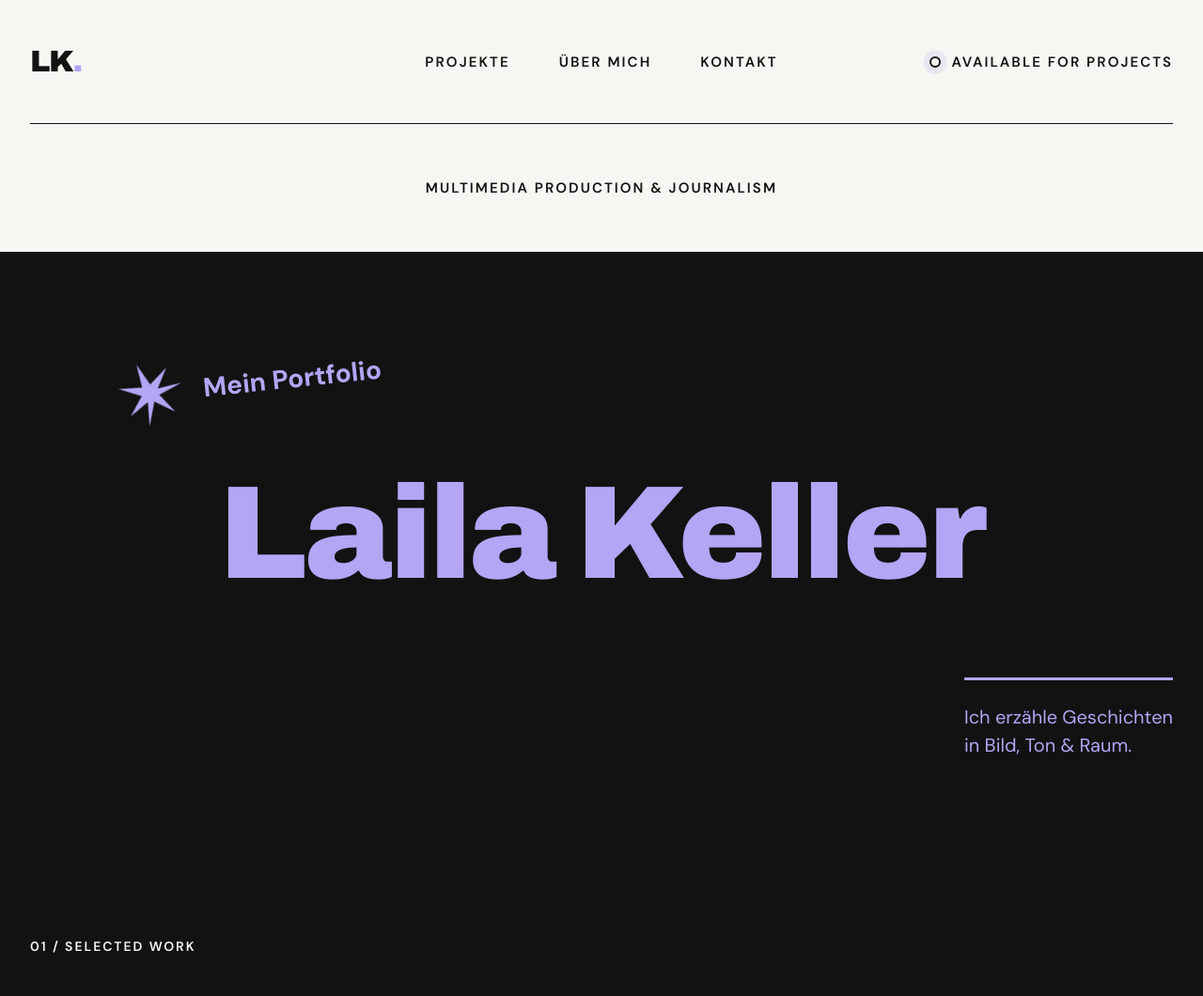
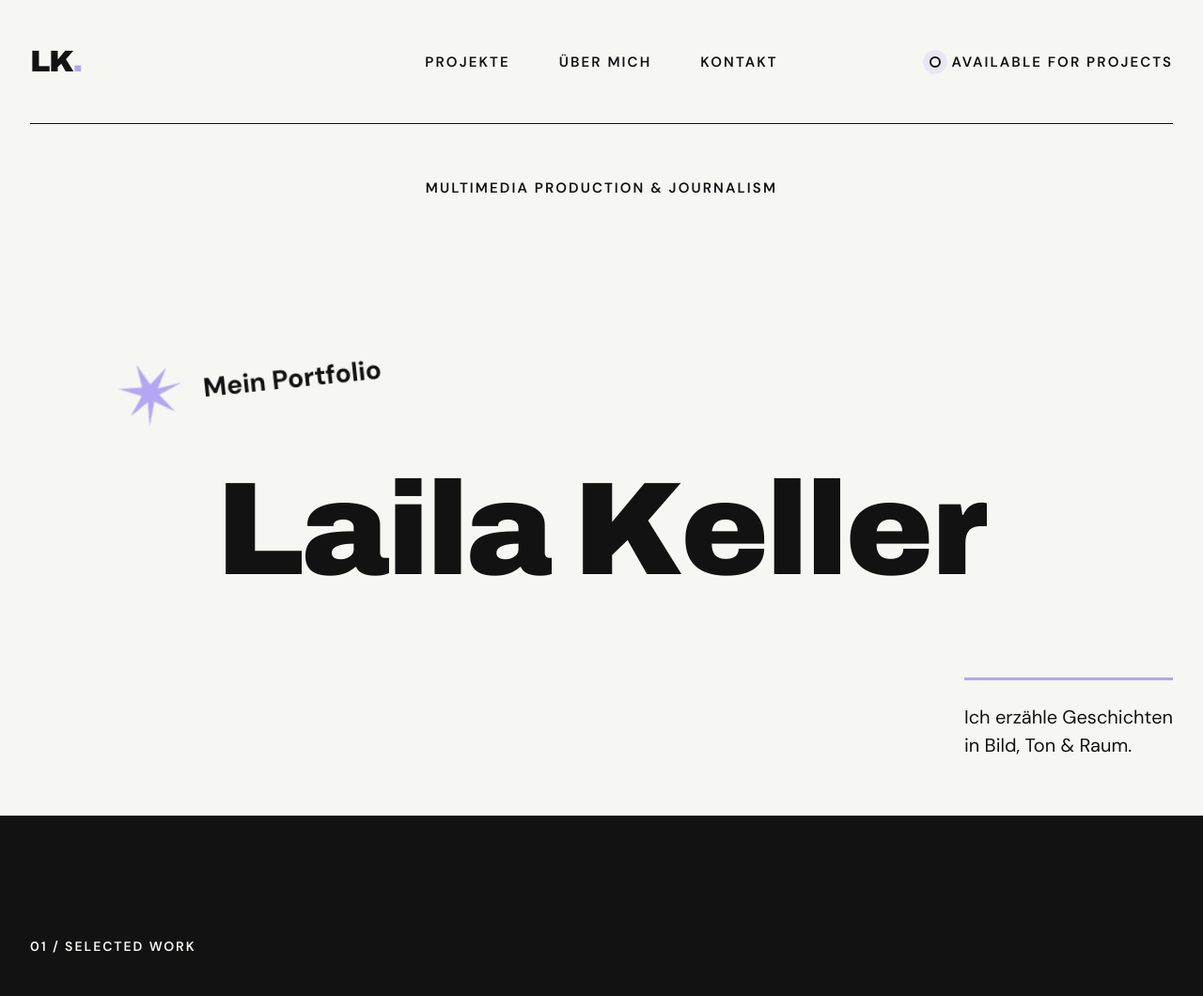
Before and after one commit to Lailaaaa23/portfolio, a PHP site: page / in a window 1280 px wide. Shown: the top 1060 px of the page at 94% size. Run offline with PHP 8.4, Linux system fonts and the light colour scheme.

Commit message:
Hero hell mit animiertem Namen

```diff
--- a/css/style.css
+++ b/css/style.css
@@ -191,7 +191,8 @@ button {
 
 
 /* ---------- 5. HERO ---------- */
-/* Der Hero kommt ohne Foto aus: Nur Typografie auf dunklem Grund.
+/* Der Hero kommt ohne Foto aus: nur Typografie auf hellem Grund.
+   So entsteht ein klarer Wechsel zum dunklen Teil "Selected Work".
    Das Porträt ist kleiner im Teil "Über mich" eingebunden. */
 .hero {
   position: relative;
@@ -201,7 +202,7 @@ button {
   justify-content: center;
   padding: var(--gutter);
   overflow: hidden;
-  background: var(--color-dark);
+  background: var(--color-light);
 }
 
 .hero-name {
@@ -209,12 +210,63 @@ button {
   font-weight: 900;
   font-stretch: 125%;
   font-variation-settings: "wdth" 125;
-  color: var(--color-accent);
+  color: var(--color-dark);
   font-size: clamp(56px, 11vw, 220px);
   line-height: 1;
   letter-spacing: -0.02em;
   text-align: center;
   white-space: nowrap;
+}
+
+/* --- Animation des Namens ---
+   JavaScript (main.js) verpackt jedes Wort und jeden Buchstaben in ein <span>.
+   Das Wort ist wie ein Fenster (overflow: hidden): Die Buchstaben starten
+   unterhalb davon und gleiten nacheinander nach oben ins Bild. */
+.hero-name .word {
+  display: inline-block;
+  overflow: hidden;
+  vertical-align: top;
+  padding-bottom: 0.06em;   /* etwas Luft, damit nichts abgeschnitten wird */
+}
+
+.hero-name .letter {
+  display: inline-block;
+  transform: translateY(110%);   /* Start: unsichtbar unter dem Fenster */
+  animation: rise 0.9s cubic-bezier(0.2, 0.8, 0.2, 1) forwards;
+  /* --i ist die Nummer des Buchstabens (setzt main.js).
+     Jeder Buchstabe startet 60 ms nach dem vorherigen. */
+  animation-delay: calc(var(--i) * 60ms);
+}
+
+@keyframes rise {
+  to { transform: translateY(0); }
+}
+
+/* Stern und Claim erscheinen, nachdem der Name fertig ist */
+.hero-label,
+.hero-claim {
+  opacity: 0;
+  animation: fade-up 0.8s ease-out forwards;
+}
+
+.hero-label { animation-delay: 0.9s; }
+.hero-claim { animation-delay: 1.2s; }
+
+@keyframes fade-up {
+  from { opacity: 0; translate: 0 20px; }
+  to   { opacity: 1; translate: 0 0; }
+}
+
+/* Wer im Betriebssystem "Bewegung reduzieren" eingestellt hat,
+   bekommt alles sofort und ohne Animation zu sehen. */
+@media (prefers-reduced-motion: reduce) {
+  .hero-name .letter,
+  .hero-label,
+  .hero-claim {
+    animation: none;
+    transform: none;
+    opacity: 1;
+  }
 }
 
 .hero-label {
@@ -224,10 +276,10 @@ button {
   display: flex;
   align-items: center;
   gap: 24px;
-  color: var(--color-accent);
+  color: var(--color-dark);
   font-weight: 700;
   font-size: clamp(20px, 2.2vw, 34px);
-  transform: rotate(-6deg);
+  rotate: -6deg;   /* eigene Eigenschaft, damit sie sich nicht mit der Animation beisst */
 }
 
 .star {
@@ -247,7 +299,7 @@ button {
   max-width: 280px;
   padding-top: 24px;
   border-top: 3px solid var(--color-accent);
-  color: var(--color-accent);
+  color: var(--color-dark);
   font-size: 20px;
   line-height: 1.5;
 }
--- a/js/main.js
+++ b/js/main.js
@@ -2,6 +2,7 @@
    PORTFOLIO – JavaScript
    1. Mobile Navigation (Hamburger)
    2. Projekt-Karussell mit Pfeil-Buttons
+   3. Animation des Namens im Hero
    ========================================================= */
 
 
@@ -41,3 +42,41 @@ arrowButtons.forEach((button) => {
     track.scrollBy({ left: direction * distance, behavior: "smooth" });
   });
 });
+
+
+/* ---------- 3. ANIMATION DES NAMENS IM HERO ---------- */
+const heroName = document.querySelector(".hero-name");
+
+// Der ganze Name bleibt für Screenreader lesbar,
+// die einzelnen Buchstaben-Spans werden für sie ausgeblendet.
+heroName.setAttribute("aria-label", heroName.textContent);
+
+// "Laila Keller" -> ["Laila", "Keller"]
+const words = heroName.textContent.split(" ");
+let letterNumber = 0;
+
+// Jedes Wort und jeden Buchstaben in ein eigenes <span> packen
+const wordSpans = words.map((word) => {
+  const wordSpan = document.createElement("span");
+  wordSpan.className = "word";
+  wordSpan.setAttribute("aria-hidden", "true");
+
+  for (const char of word) {
+    const letterSpan = document.createElement("span");
+    letterSpan.className = "letter";
+    letterSpan.textContent = char;
+    // Die Nummer bestimmt in der CSS, wann der Buchstabe startet
+    letterSpan.style.setProperty("--i", letterNumber);
+    letterNumber++;
+    wordSpan.append(letterSpan);
+  }
+
+  return wordSpan;
+});
+
+// Alten Text ersetzen: Wörter wieder mit Leerzeichen dazwischen einsetzen
+heroName.textContent = "";
+wordSpans.forEach((wordSpan, index) => {
+  if (index > 0) heroName.append(" ");
+  heroName.append(wordSpan);
+});
```
Also changed, not shown: README.md.
